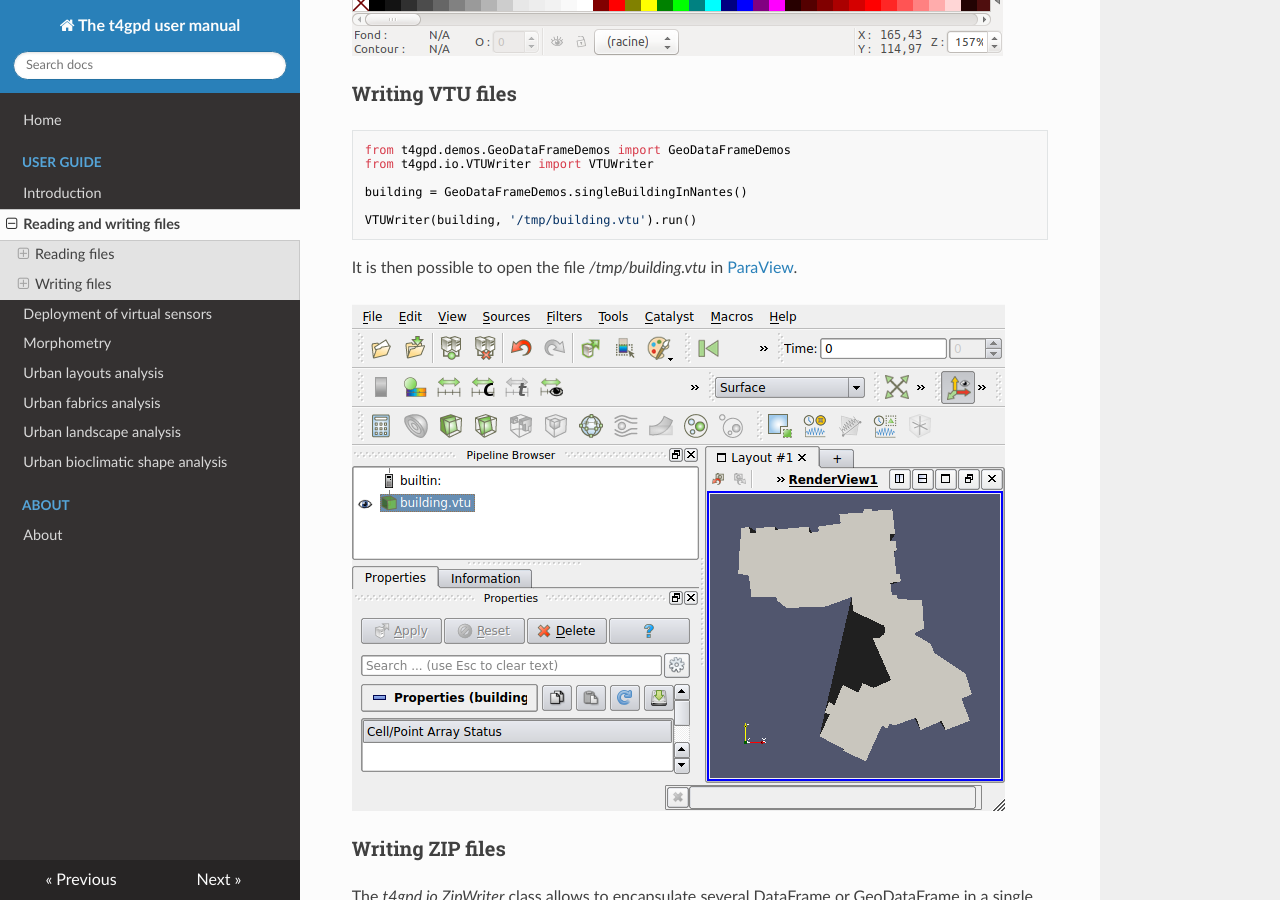
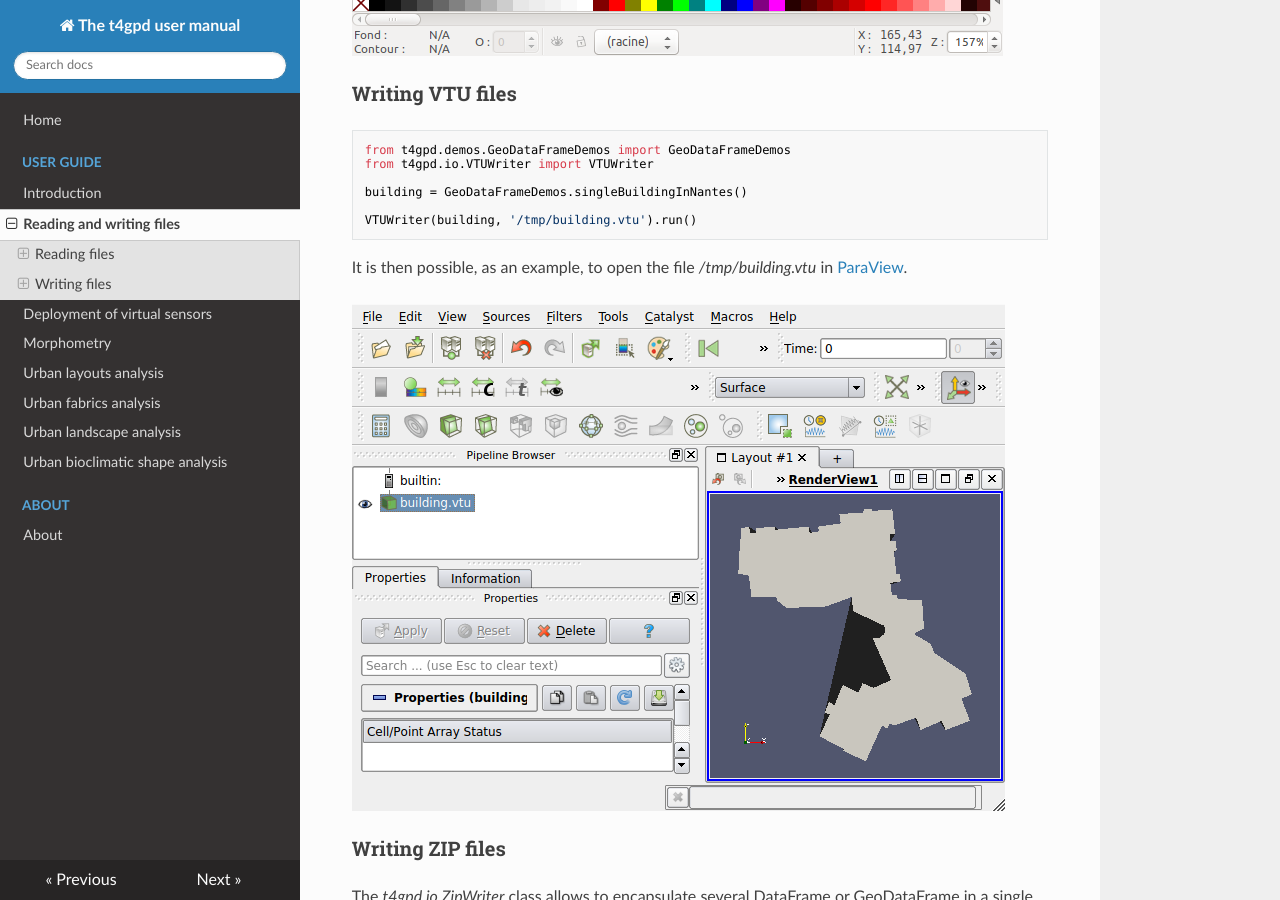
Before and after one commit to thomas-leduc/t4gpd-docs, an MkDocs documentation site: the page built from docs/io.md, in a window 1280 px wide and 900 px high, scrolled down 4618 px. Built offline with MkDocs 1.6.1, drawn with Linux system fonts in a browser that asks for light colours; nearby versions of some CDN libraries.

Commit message:
Update io.md

````diff
--- a/docs/io.md
+++ b/docs/io.md
@@ -185,8 +185,8 @@ building = GeoDataFrameDemos.singleBuildingInNantes()
 VTUWriter(building, '/tmp/building.vtu').run()
 ```
 
-It is then possible to open the file */tmp/building.vtu* in
-[ParaView](https://www.paraview.org/).
+It is then possible, as an example, to open the file
+*/tmp/building.vtu* in [ParaView](https://www.paraview.org/).
 
 ![ParaView](img/paraview.png)
 
````
